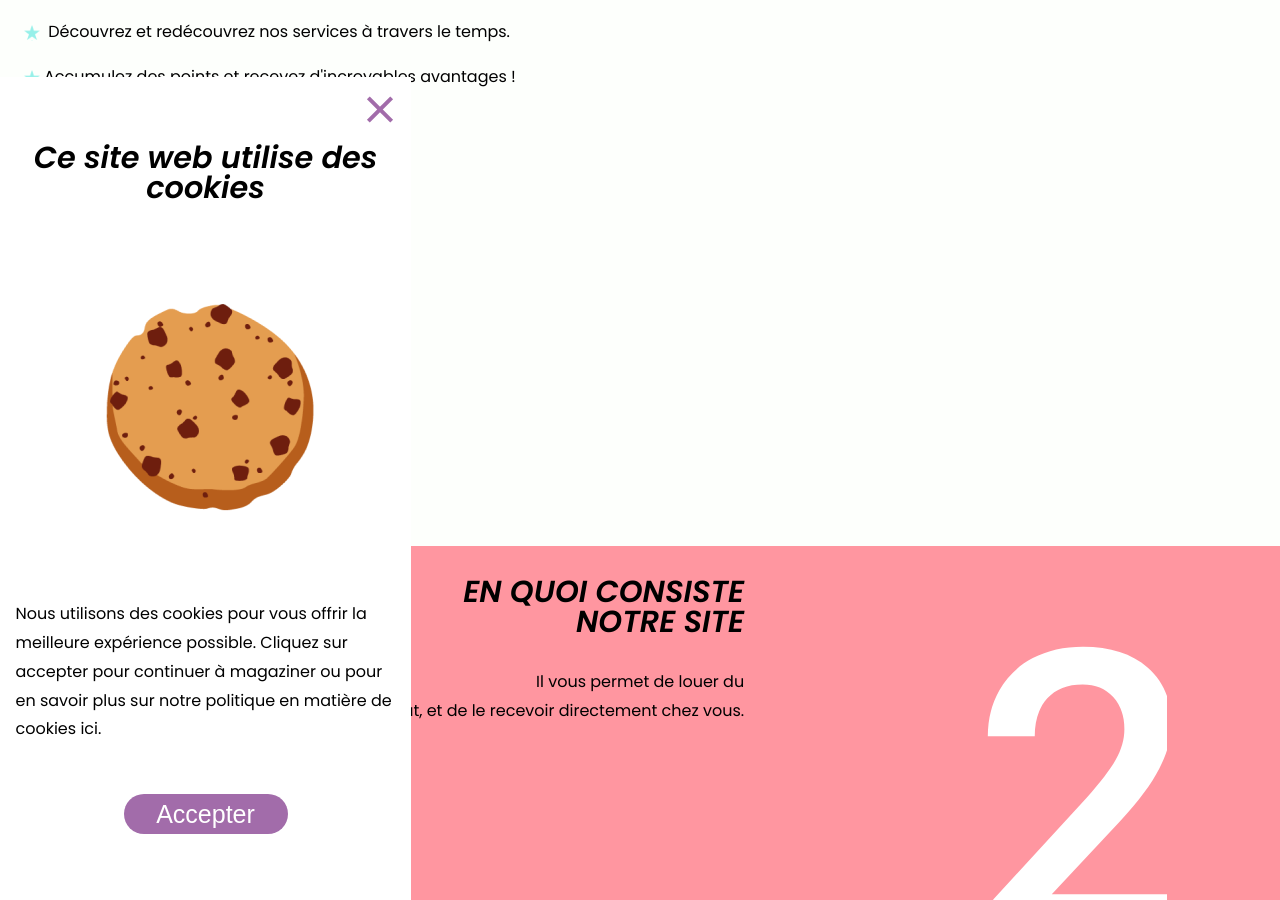
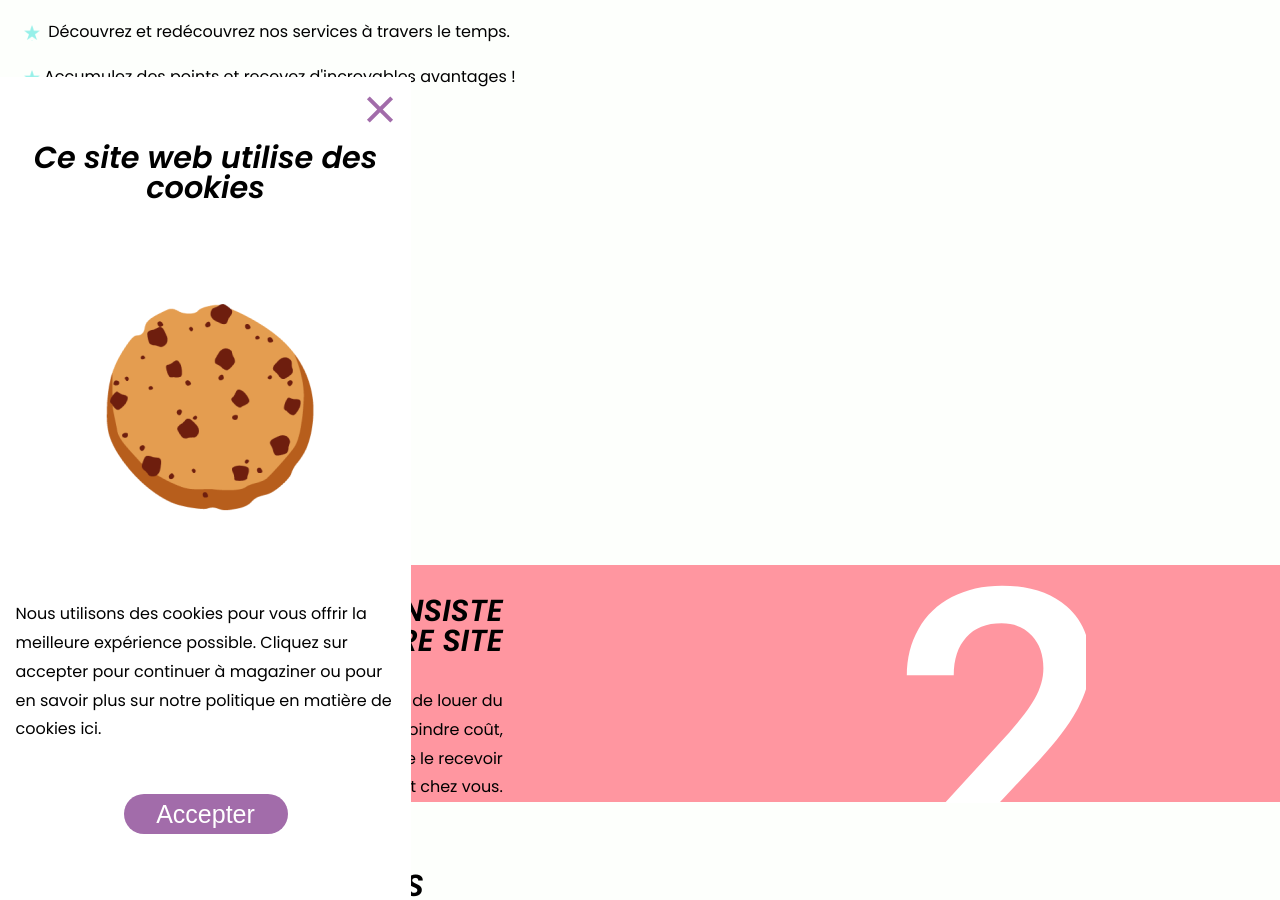
Before and after one commit to alvina-dr/tech-art, a Jekyll site: the page built from index.md, in a window 1280 px wide and 900 px high, scrolled down 1067 px. Built offline with Jekyll 4.4.1, drawn with Linux system fonts in a browser that asks for light colours; nearby versions of some CDN libraries.

Commit message:
remise en forme de offre

```diff
--- a/_includes/section/offre.html
+++ b/_includes/section/offre.html
@@ -1,4 +1,5 @@
 <section class="offre">
+
 
   <div class="qui">
 
@@ -9,30 +10,42 @@
     </h2>
 
     <p class= "paragraphe">
-     Notre site s’adresse aux </br> étudiants en Art nécessitant <br>du matériel spécial.</br>
+     <br> Notre site s’adresse aux </br> étudiants en Art nécessitant <br>du matériel spécial.</br>
     </p>
 
    </div>
-   <svg viewBox="0 0 144 276" fill="none" xmlns="http://www.w3.org/2000/svg">
+   <svg width="118" height="241" viewBox="0 0 144 276" fill="none" xmlns="http://www.w3.org/2000/svg">
       <path d="M117.805 286H70.5391V57.6797L0.8125 81.5078V41.4688L111.75 0.648438H117.805V286Z" fill="#FF96A0"/>
       </svg>
   </div>
 
 
 
+
+
+
+
   <div class="quoi">
     <div class= 'centrage'>
-      <h2 class= "titre-2">EN QUOI CONSISTE <span class= "saut-ligne">NOTRE SITE</span> </h2>
-      <p class= "paragraphe">
-        Il vous permet de louer du <br>matériel artistique à moindre coût, et de le
-        recevoir directement chez vous. </br>
-      </p>
-    </div>
-     <!-- <img src="assets/media/2.png" alt="2" class="icone-2"/> -->
-     <svg viewBox="0 0 182 285" fill="none" xmlns="http://www.w3.org/2000/svg">
-          <path d="M197.5 289H6.28906V256.383L101.016 153.062C114.688 137.828 124.388 125.133 130.117 114.977C135.977 104.69 138.906 94.4036 138.906 84.1172C138.906 70.5755 135.065 59.638 127.383 51.3047C119.831 42.9714 109.609 38.8047 96.7188 38.8047C81.3542 38.8047 69.4401 43.4922 60.9766 52.8672C52.513 62.2422 48.2812 75.0677 48.2812 91.3438H0.820312C0.820312 74.026 4.72656 58.4661 12.5391 44.6641C20.4818 30.7318 31.7448 19.9245 46.3281 12.2422C61.0417 4.5599 77.9688 0.71875 97.1094 0.71875C124.714 0.71875 146.458 7.6849 162.344 21.6172C178.359 35.4193 186.367 54.5599 186.367 79.0391C186.367 93.2318 182.331 108.141 174.258 123.766C166.315 139.26 153.229 156.904 135 176.695L65.4688 251.109H197.5V289Z" fill="#FFFFFF"/>
+    <h2 class= "titre-2">EN QUOI CONSISTE <span class= "saut-ligne">NOTRE SITE</span> </h2>
+
+    <p class= "paragraphe">
+      Il vous permet de louer du <br>matériel artistique à moindre coût, </br>et de le
+      recevoir <br> directement chez vous. </br>
+    </p>
+  </div>
+    <svg width="186" height="234" viewBox="0 0 182 200" fill="none" xmlns="http://www.w3.org/2000/svg">
+      <path d="M197.5 289H6.28906V256.383L101.016 153.062C114.688 137.828 124.388 125.133 130.117 114.977C135.977 104.69 138.906 94.4036 138.906 84.1172C138.906 70.5755 135.065 59.638 127.383 51.3047C119.831 42.9714 109.609 38.8047 96.7188 38.8047C81.3542 38.8047 69.4401 43.4922 60.9766 52.8672C52.513 62.2422 48.2812 75.0677 48.2812 91.3438H0.820312C0.820312 74.026 4.72656 58.4661 12.5391 44.6641C20.4818 30.7318 31.7448 19.9245 46.3281 12.2422C61.0417 4.5599 77.9688 0.71875 97.1094 0.71875C124.714 0.71875 146.458 7.6849 162.344 21.6172C178.359 35.4193 186.367 54.5599 186.367 79.0391C186.367 93.2318 182.331 108.141 174.258 123.766C166.315 139.26 153.229 156.904 135 176.695L65.4688 251.109H197.5V289Z" fill="#FFFFFF"/>
       </svg>
   </div>
+
+
+
+
+
+
+
+
 
 
 
@@ -45,7 +58,7 @@
       alentours.</br>
     </p>
   </div>
-    <svg viewBox="0 0 149 325" fill="none" xmlns="http://www.w3.org/2000/svg">
+    <svg width="153" height="288" viewBox="0 0 149 325" fill="none" xmlns="http://www.w3.org/2000/svg">
       <path d="M22.1719 125.133H51.0781C65.6615 125.003 77.1849 121.227 85.6484 113.805C94.2422 106.383 98.5391 95.6406 98.5391 81.5781C98.5391 68.0365 94.9583 57.5547 87.7969 50.1328C80.7656 42.5807 69.9583 38.8047 55.375 38.8047C42.6146 38.8047 32.1328 42.5156 23.9297 49.9375C15.7266 57.2292 11.625 66.7995 11.625 78.6484H-35.8359C-35.8359 64.0651 -31.9948 50.7839 -24.3125 38.8047C-16.5 26.8255 -5.69271 17.5156 8.10938 10.875C22.0417 4.10417 37.6016 0.71875 54.7891 0.71875C83.1745 0.71875 105.44 7.88021 121.586 22.2031C137.862 36.3958 146 56.1875 146 81.5781C146 94.3385 141.898 106.383 133.695 117.711C125.622 128.909 115.141 137.372 102.25 143.102C117.875 148.44 129.724 156.839 137.797 168.297C146 179.755 150.102 193.427 150.102 209.312C150.102 234.833 141.312 255.146 123.734 270.25C106.286 285.354 83.3047 292.906 54.7891 292.906C27.4453 292.906 5.04948 285.615 -12.3984 271.031C-29.8464 256.448 -38.5703 237.047 -38.5703 212.828H8.89062C8.89062 225.328 13.0573 235.484 21.3906 243.297C29.8542 251.109 41.1823 255.016 55.375 255.016C70.0885 255.016 81.6771 251.109 90.1406 243.297C98.6042 235.484 102.836 224.156 102.836 209.312C102.836 194.339 98.4089 182.815 89.5547 174.742C80.7005 166.669 67.5495 162.633 50.1016 162.633H22.1719V125.133Z" fill="#FF96A0"/>
       </svg>
 
--- a/_sass/_offre.scss
+++ b/_sass/_offre.scss
@@ -55,7 +55,7 @@
    svg {
       width: 180px;
       height: auto;
-      padding-top: 100px;
+
       margin-bottom: -1px;
       align-items: flex-end;
     }
@@ -77,6 +77,7 @@
     margin-right: 1rem;
   }
   .ou {
+    margin-top: 2rem;
     display: flex;
     flex-direction: row-reverse;
     justify-content: flex-end;
```
